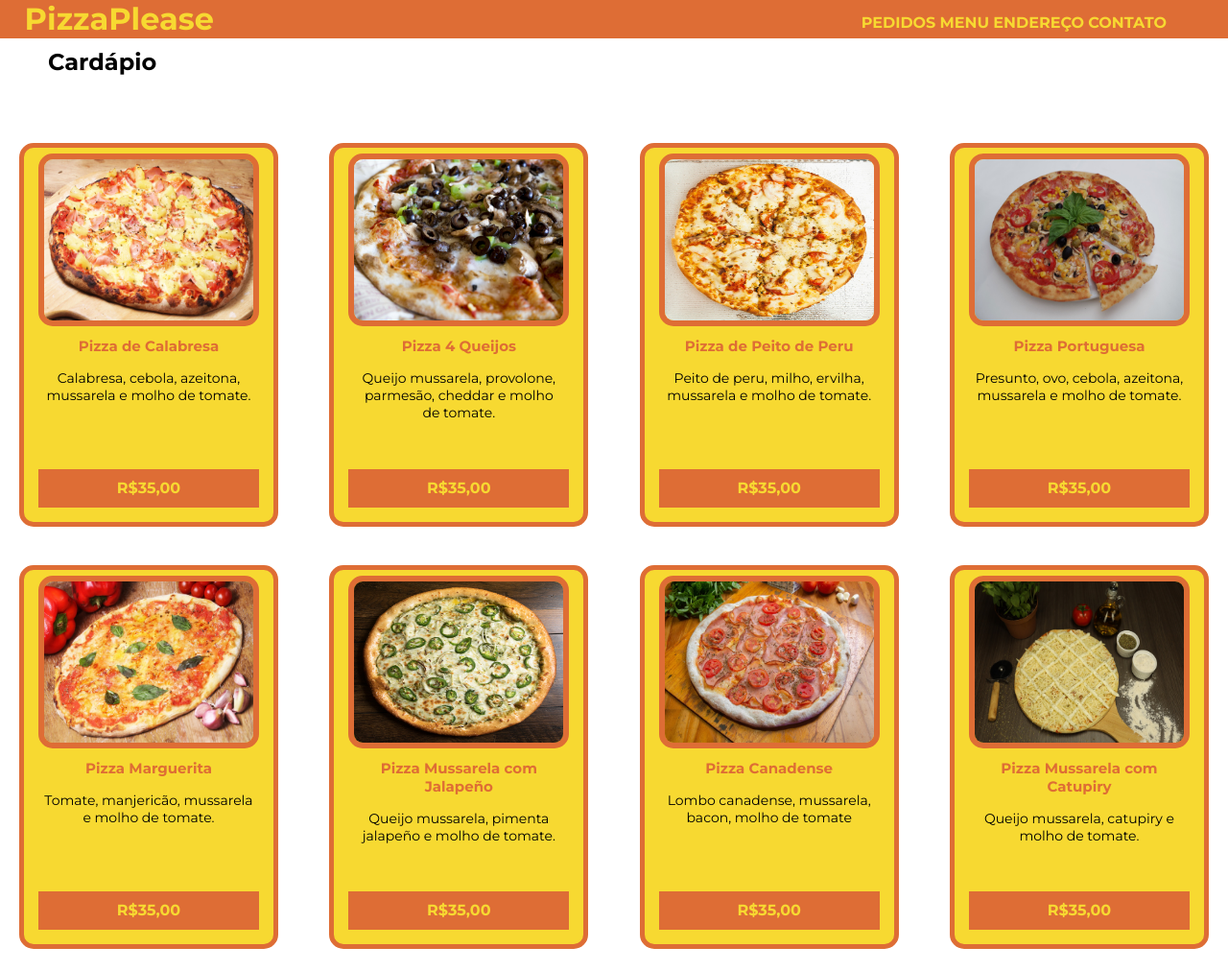
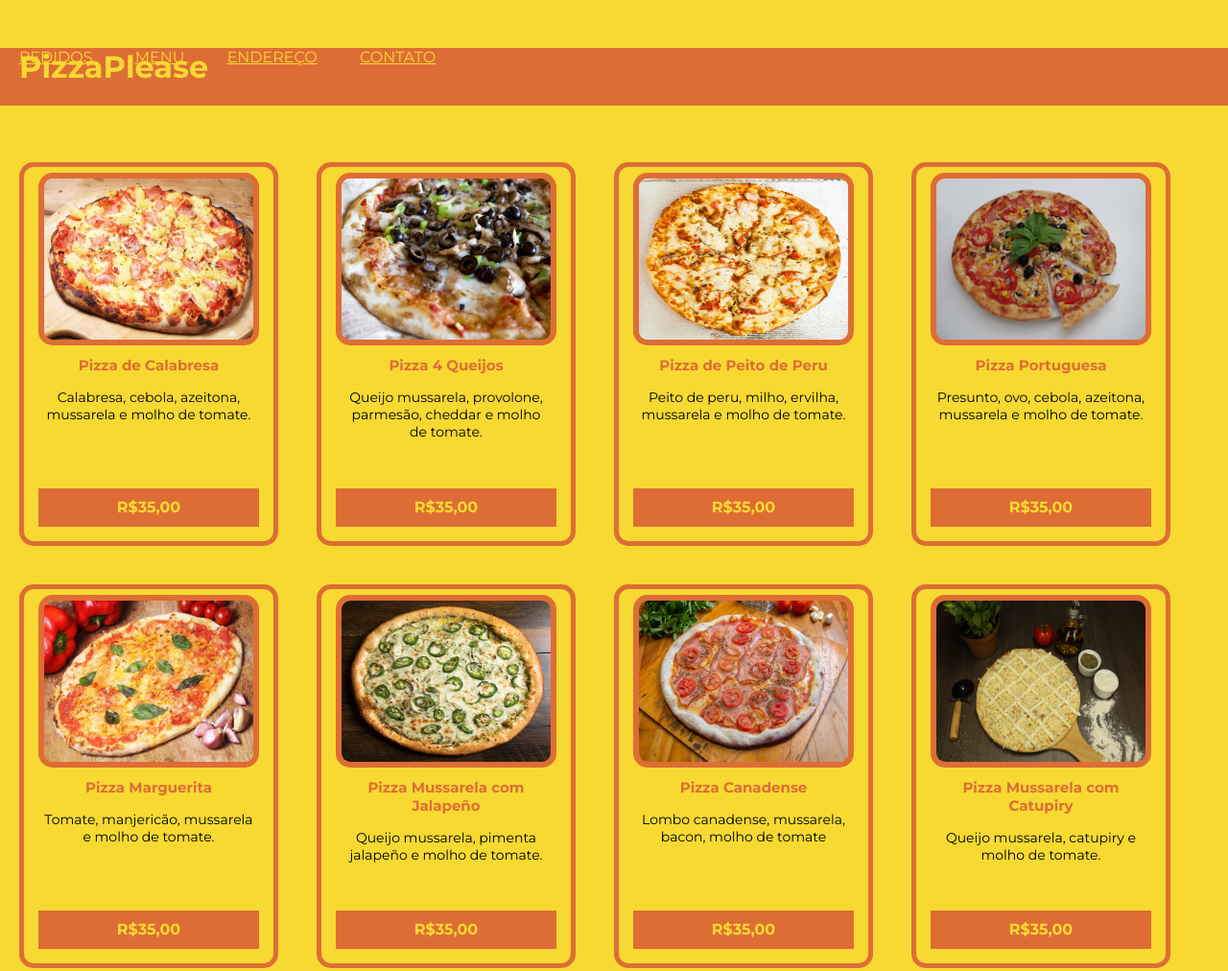
Before and after one commit to JSeno/PizzaPlease, a plain HTML site: page index.html in a window 1280 px wide. Shown: the top 1012 px of the page at 96% size. Drawn offline with Linux system fonts and the light colour scheme; a web font is replaced by a local one.

Commit message:
Pequena alteração no body falta correção da topbar

```diff
--- a/css/style.css
+++ b/css/style.css
@@ -8,38 +8,51 @@ body {
   font-family: "Montserrat", serif;
   font-weight: 400;
   font-style: normal;
+  margin-top: 5vh;
+  background-color: #f7d931;
+  color: #DE6D35;
+}
+
+body h2 {
+  font-size: 24px;
+  font-weight: bold;
+  color: #DE6D35;
+  text-align: center;
 }
 
 .top-bar {
   width: 100%;
-  height: 5vh;
+  height: 60px;
   position: fixed;
   background-color: #DE6D35;
+  z-index: 1000;
+  padding: 0;
+  margin-top: 0;
+  align-items: center;
 }
 
 .top-logo h1 {
   color: #f7d931;
   position: absolute;
   font-size: 32px;
-  left: 2%;
+  margin-left: 20px;
 }
 
 .top-links {
-  position: absolute;
-  right: 5%;
-  top: 35%;
+  margin-left: auto;
+  margin-right: 20px;
 }
 
 .top-links a {
   color: #f7d931;
-  text-decoration: none;
-  font-weight: bold;
+  margin-top: 70px;
+  padding: 20px;
 }
 
 .menu-principal {
   width: 100%;
-  position: absolute;
-  align-items: center;
+  position: relative;
+  margin-top: 5vh;
 }
 
 .menu-pizza {
@@ -47,12 +60,19 @@ body {
   position: relative;
 }
 
+.menu-pizza h2 {
+  margin-top: 0;
+  padding-top: 20px;
+  font-size: 24px;
+  text-align: center;
+}
+
 .pizzas {
   display: flex;
   flex-direction: row;
   flex-wrap: wrap;
   align-content: space-around;
-  justify-content: space-between;
+  justify-content: flex-start;
   align-items: center;
 }
 
```
